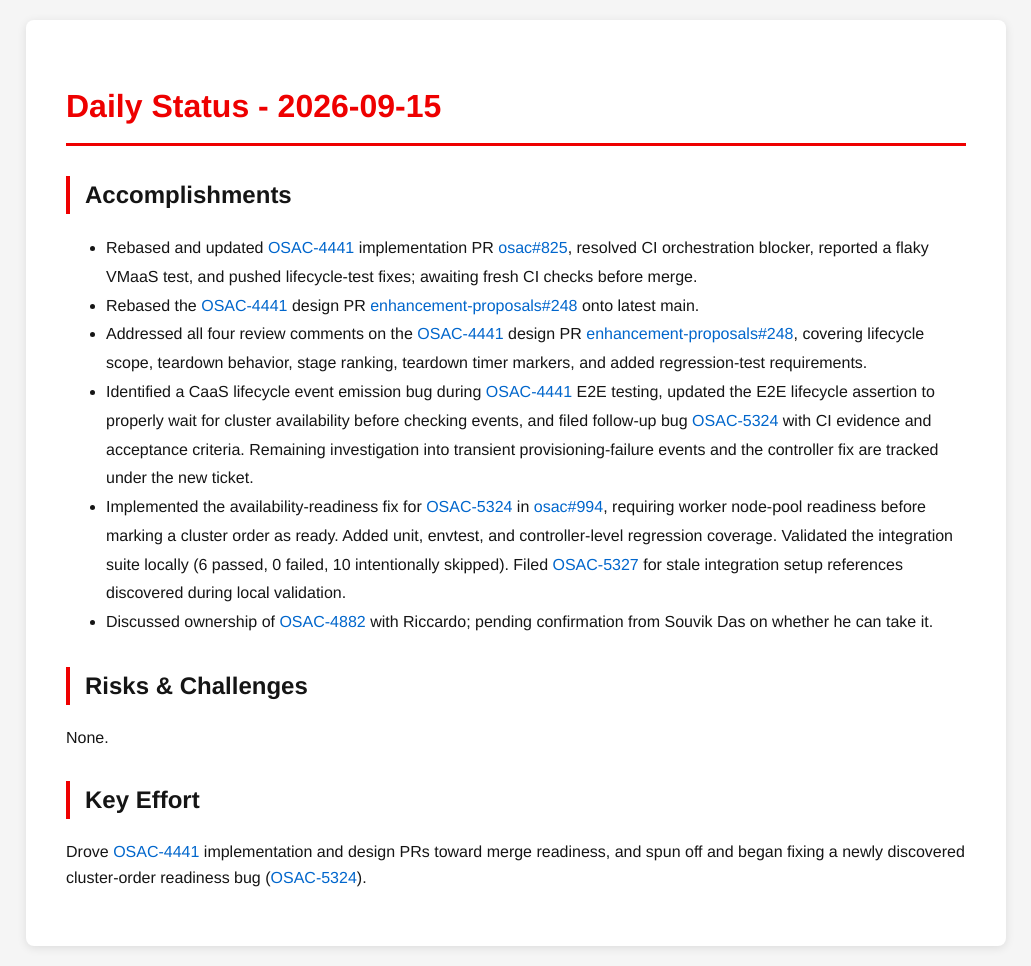
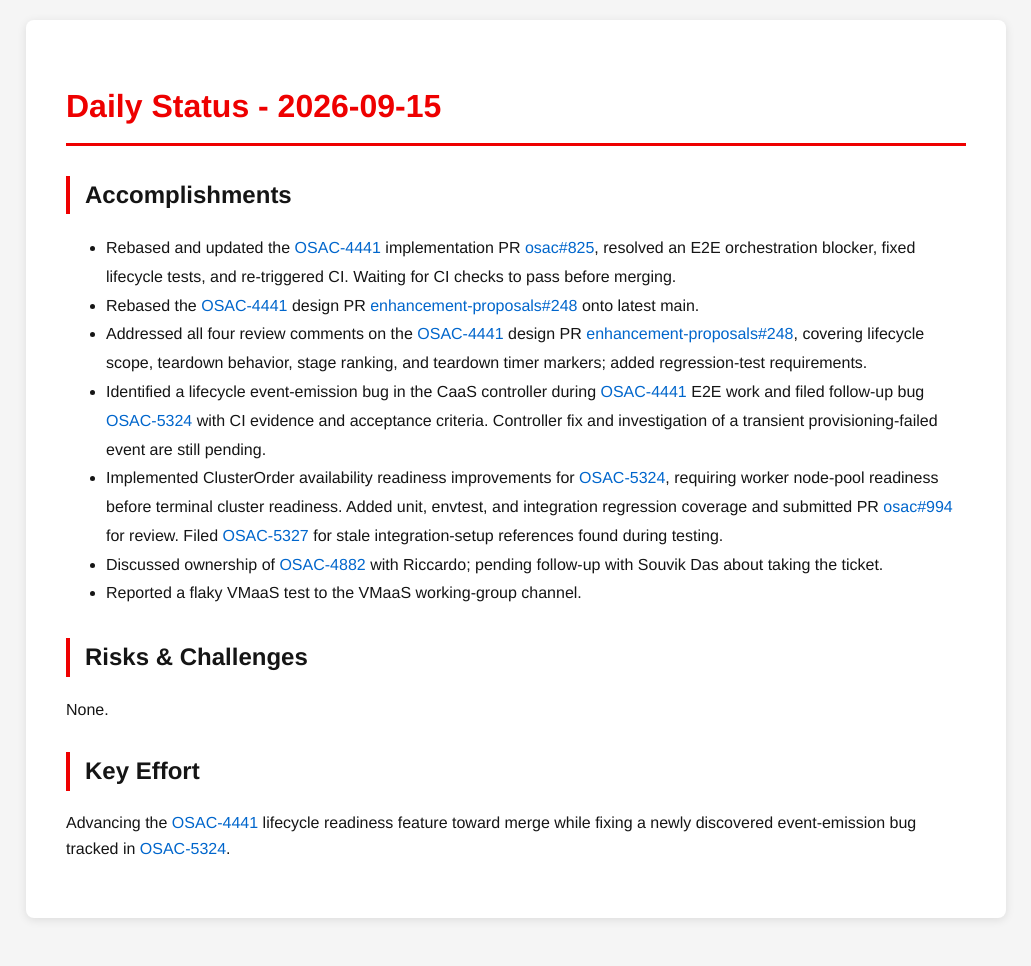
Before and after one commit to tzvatot/daily-status, a Jekyll site: the page built from 2026-09-15.md, in a window 1280 px wide. Shown: the whole page, without its empty margins (124-1155 px from the left). Built offline with Jekyll 4.4.1, drawn with Linux system fonts in a browser that asks for light colours; after the commit the page ends 938 px from its top, so only the background shows below that.

Commit message:
Daily status update - 2026-09-15

```diff
--- a/2026-09-15.md
+++ b/2026-09-15.md
@@ -7,15 +7,16 @@ date: 2026-09-15
 # Daily Status - 2026-09-15
 
 ## Accomplishments
-- Rebased and updated [OSAC-4441](https://redhat.atlassian.net/browse/OSAC-4441) implementation PR [osac#825](https://github.com/osac-project/osac/pull/825), resolved CI orchestration blocker, reported a flaky VMaaS test, and pushed lifecycle-test fixes; awaiting fresh CI checks before merge.
+- Rebased and updated the [OSAC-4441](https://redhat.atlassian.net/browse/OSAC-4441) implementation PR [osac#825](https://github.com/osac-project/osac/pull/825), resolved an E2E orchestration blocker, fixed lifecycle tests, and re-triggered CI. Waiting for CI checks to pass before merging.
 - Rebased the [OSAC-4441](https://redhat.atlassian.net/browse/OSAC-4441) design PR [enhancement-proposals#248](https://github.com/osac-project/enhancement-proposals/pull/248) onto latest main.
-- Addressed all four review comments on the [OSAC-4441](https://redhat.atlassian.net/browse/OSAC-4441) design PR [enhancement-proposals#248](https://github.com/osac-project/enhancement-proposals/pull/248), covering lifecycle scope, teardown behavior, stage ranking, teardown timer markers, and added regression-test requirements.
-- Identified a CaaS lifecycle event emission bug during [OSAC-4441](https://redhat.atlassian.net/browse/OSAC-4441) E2E testing, updated the E2E lifecycle assertion to properly wait for cluster availability before checking events, and filed follow-up bug [OSAC-5324](https://redhat.atlassian.net/browse/OSAC-5324) with CI evidence and acceptance criteria. Remaining investigation into transient provisioning-failure events and the controller fix are tracked under the new ticket.
-- Implemented the availability-readiness fix for [OSAC-5324](https://redhat.atlassian.net/browse/OSAC-5324) in [osac#994](https://github.com/osac-project/osac/pull/994), requiring worker node-pool readiness before marking a cluster order as ready. Added unit, envtest, and controller-level regression coverage. Validated the integration suite locally (6 passed, 0 failed, 10 intentionally skipped). Filed [OSAC-5327](https://redhat.atlassian.net/browse/OSAC-5327) for stale integration setup references discovered during local validation.
-- Discussed ownership of [OSAC-4882](https://redhat.atlassian.net/browse/OSAC-4882) with Riccardo; pending confirmation from Souvik Das on whether he can take it.
+- Addressed all four review comments on the [OSAC-4441](https://redhat.atlassian.net/browse/OSAC-4441) design PR [enhancement-proposals#248](https://github.com/osac-project/enhancement-proposals/pull/248), covering lifecycle scope, teardown behavior, stage ranking, and teardown timer markers; added regression-test requirements.
+- Identified a lifecycle event-emission bug in the CaaS controller during [OSAC-4441](https://redhat.atlassian.net/browse/OSAC-4441) E2E work and filed follow-up bug [OSAC-5324](https://redhat.atlassian.net/browse/OSAC-5324) with CI evidence and acceptance criteria. Controller fix and investigation of a transient provisioning-failed event are still pending.
+- Implemented ClusterOrder availability readiness improvements for [OSAC-5324](https://redhat.atlassian.net/browse/OSAC-5324), requiring worker node-pool readiness before terminal cluster readiness. Added unit, envtest, and integration regression coverage and submitted PR [osac#994](https://github.com/osac-project/osac/pull/994) for review. Filed [OSAC-5327](https://redhat.atlassian.net/browse/OSAC-5327) for stale integration-setup references found during testing.
+- Discussed ownership of [OSAC-4882](https://redhat.atlassian.net/browse/OSAC-4882) with Riccardo; pending follow-up with Souvik Das about taking the ticket.
+- Reported a flaky VMaaS test to the VMaaS working-group channel.
 
 ## Risks & Challenges
 None.
 
 ## Key Effort
-Drove [OSAC-4441](https://redhat.atlassian.net/browse/OSAC-4441) implementation and design PRs toward merge readiness, and spun off and began fixing a newly discovered cluster-order readiness bug ([OSAC-5324](https://redhat.atlassian.net/browse/OSAC-5324)).
+Advancing the [OSAC-4441](https://redhat.atlassian.net/browse/OSAC-4441) lifecycle readiness feature toward merge while fixing a newly discovered event-emission bug tracked in [OSAC-5324](https://redhat.atlassian.net/browse/OSAC-5324).
```
